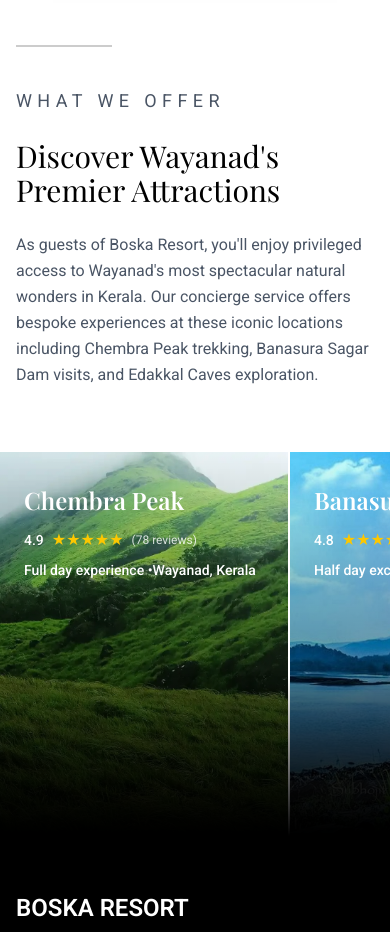
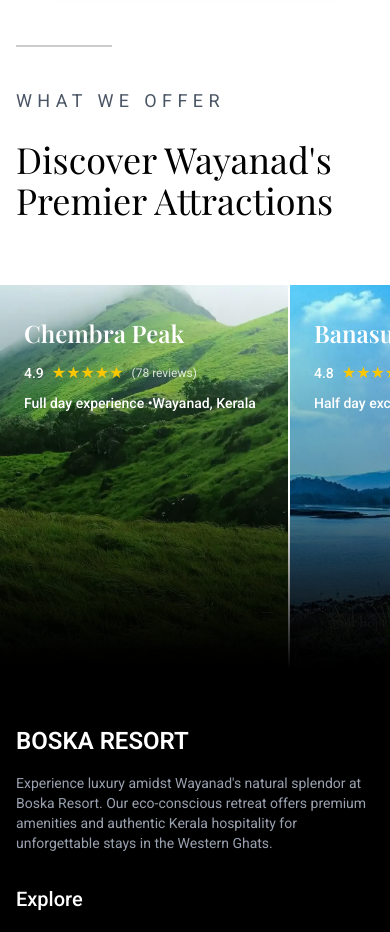
Before and after one commit to muhammedanas-ea/resort, a React (Vite) app: page / in a window 390 px wide. Shown: the part 3400-4332 px from the top of the page. Built offline with nearby package versions, Linux system fonts and the light colour scheme; a web font is replaced by a local one.

Commit message:
first commit

```diff
--- a/src/components/home/Destination.tsx
+++ b/src/components/home/Destination.tsx
@@ -77,11 +77,11 @@ const Destination = () => {
           <h2 className="mb-6 text-lg uppercase tracking-[0.3em] text-gray-600">
             What We Offer
           </h2>
-          <h1 className="text-3xl md:text-4xl playfair font-normal leading-[1.15] md:leading-[1.15] max-w-lg">
+          <h1 className="text-4xl playfair font-normal leading-[1.15] md:leading-[1.15] max-w-lg">
             Discover Wayanad's Premier Attractions
           </h1>
         </div>
-        <p className="text-gray-600 text-base max-w-full md:max-w-[31rem] leading-relaxed">
+        <p className="text-gray-600 hidden md:block text-base max-w-full md:max-w-[31rem] leading-relaxed">
           As guests of Boska Resort, you'll enjoy privileged access to Wayanad's
           most spectacular natural wonders in Kerala. Our concierge service
           offers bespoke experiences at these iconic locations including Chembra
--- /dev/null
+++ b/src/components/home/Gallery.tsx
@@ -0,0 +1,18 @@
+const Gallery = () => {
+  return (
+    <section className="bg-gray-50 py-20" aria-label="Resort Gallery">
+      <div className="container mx-auto px-4 lg:px-8 mb-16">
+        <div className="mb-8">
+          <span className="block w-16 h-1 bg-emerald-600 mb-6"></span>
+          <h2 className="mb-4 text-lg uppercase tracking-[0.3em] text-gray-600">
+            Visual Journey
+          </h2>
+          <h1 className="text-4xl playfair font-normal leading-tight">
+            Experience Boska Through Our Lens
+          </h1>
+        </div>
+      </div>
+    </section>
+  );
+};
+export default Gallery;
--- a/src/pages/Home.tsx
+++ b/src/pages/Home.tsx
@@ -5,6 +5,7 @@ import Facilities from "../components/home/Facilities";
 import Destination from "../components/home/Destination";
 import Footer from "../components/Footer";
 import Testimonials from "../components/home/Testimonials";
+// import Gallery from "../components/home/Gallery";
 
 const Home = () => {
   return (
@@ -22,9 +23,11 @@ const Home = () => {
           aria-label="Background video"
         />
       </div>
+      {/* <Gallery /> */}
+
       <Facilities />
 
-      <Testimonials/>
+      <Testimonials />
       <Destination />
       <Footer />
     </div>
```
